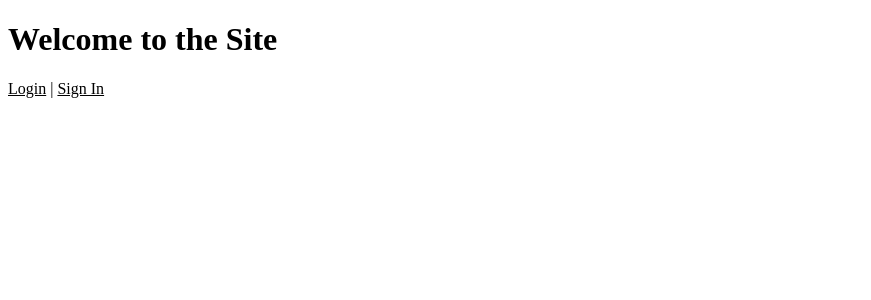
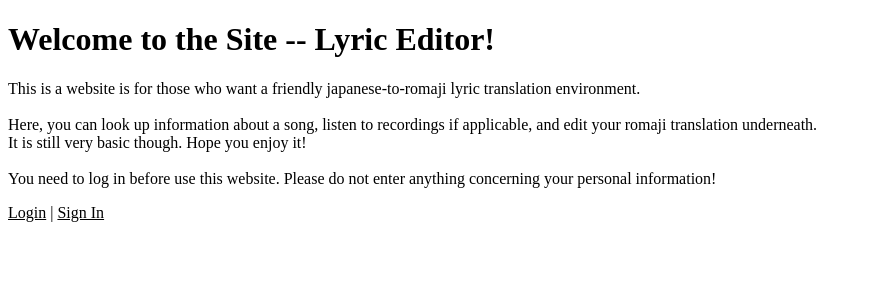
Before and after one commit to Joey111a1/SSE_l3, a Flask app: page / in a window 1280 px wide. Shown: the top 300 px of the page, without its empty margins (0-871 px from the left). Run offline with Flask 3, Linux system fonts and the light colour scheme.

Commit message:
final changes

```diff
--- a/app.py
+++ b/app.py
@@ -1,7 +1,7 @@
 from flask import Flask, render_template, request, redirect, url_for, session
 import os
 import polars as pl
-# import configparser
+import configparser
 from adbc_driver_postgresql import dbapi
 import secrets
 import requests
@@ -10,22 +10,20 @@ import xml.etree.ElementTree as ET
 app = Flask(__name__)
 app.secret_key = secrets.token_hex(16)
 
-# Load configuration
-# config = configparser.ConfigParser()
-# config.read('config.ini')
-# db_host = config.get('database', 'host')
-# db_port = config.get('database', 'port')
-# db_user = config.get('database', 'user')
-# db_password = config.get('database', 'password')
-# db_name = config.get('database', 'database')
+# Below are local configuration -- sadly cannot use them online
+config = configparser.ConfigParser()
+config.read('config.ini')
+db_host = config.get('database', 'host')
+db_port = config.get('database', 'port')
+db_user = config.get('database', 'user')
+db_password = config.get('database', 'password')
+db_name = config.get('database', 'database')
+conn = dbapi.connect(f"postgresql://{db_user}:{db_password}"
+                     f"@{db_host}:{db_port}/{db_name}")
+# # online configuration
+# DATABASE_URL = os.environ.get('DATABASE_URL')
+# conn = dbapi.connect(DATABASE_URL)
 
-DATABASE_URL = os.environ.get('DATABASE_URL')
-# to check whether url is obtained
-print("DATABASE_URL is:", os.environ.get('DATABASE_URL'))
-
-# conn = dbapi.connect(f"postgresql://{db_user}:{db_password}
-# @{db_host}:{db_port}/{db_name}")
-conn = dbapi.connect(DATABASE_URL)
 cur = conn.cursor()
 
 create_users_table = """
@@ -47,6 +45,7 @@ CREATE TABLE IF NOT EXISTS texts (
 cur.execute(create_texts_table)
 conn.commit()
 
+# deal with the special data structure on musicbrainz
 namespaces = {'ns': 'http://musicbrainz.org/ns/mmd-2.0#'}
 
 
@@ -147,6 +146,8 @@ def get_work_information(work_id):
     return {"relations": relations}
 
 
+# This is necessary since the api has different ids
+# for a piece of work and its corresponding recordings
 def get_recordings_for_work(work_id: str) -> str:
     recordings_url = f"https://musicbrainz.org/ws/2/" \
                      f"recording?work={work_id}&limit=1&fmt=xml"
@@ -267,6 +268,9 @@ def delete_text(text_id):
     return redirect(url_for('index'))
 
 
+# This function and the one under it has to fit
+# in both add and edit text page
+# so there has to be a way to distinguish them
 @app.route('/search_artist', methods=['POST'])
 def search_artist():
     artist = request.form.get('artist', '').strip()
--- a/templates/edit_text.html
+++ b/templates/edit_text.html
@@ -64,7 +64,7 @@
     <h1>Edit text here</h1>
 
     <form method="POST">
-        <textarea name="content" rows="50" cols="75">{{ content }}</textarea><br>
+        <textarea name="content" rows="40" cols="100">{{ content }}</textarea><br>
         <button type="submit">Save</button>
     </form>
 
--- a/templates/index.html
+++ b/templates/index.html
@@ -3,22 +3,23 @@
 <head>
     <meta charset="UTF-8" />
     <meta name="viewport" content="width=device-width, initial-scale=1" />
-    <title>Index</title>
+    <title>Lyric Editor</title>
     <link rel="icon" href="../static/relife.ico">
 </head>
 <body>
     {% if logged_in %}
-        <h1><a href="{{ url_for('index') }}" style="text-decoration: none; color: black">Welcome, {{ username }}!</a></h1>
+        <h1><a href="{{ url_for('index') }}" style="text-decoration: none; color: black">Welcome to Lyric Editor, {{ username }}!</a></h1>
+        <img src="../static/index_pic.png" style="height: 225px; width: 225px"> <p style="font-size: 12px; display: inline">(Kumari Kojika from Witch on the Holy Night)</p>
         <form action="{{ url_for('logout') }}" method="get">
             <button type="submit">Logout</button>
         </form>
-         <ol>
+        <ol>
             {% for item in texts %}
                 <p>ID: {{ item["id"] }}</p>
                 <p>Text:</p>
                 <pre><p>{{ item["content"][:200] }}...</p></pre><br>
                 <form action="{{ url_for('edit_text', text_id=item['id']) }}" method="GET" style="display:inline;">
-                    <button type="submit">Edit</button>
+                    <button type="submit">Edit/Show</button>
                 </form>
                 <form action="{{ url_for('delete_text', text_id=item['id']) }}" method="POST" style="display:inline;">
                     <button type="submit">Delete</button>
@@ -30,7 +31,11 @@
             <button type="submit">Add Text</button>
         </form>
     {% else %}
-        <h1><a href="{{ url_for('index') }}" style="text-decoration: none; color: black">Welcome to the Site</a></h1>
+        <h1><a href="{{ url_for('index') }}" style="text-decoration: none; color: black">Welcome to the Site -- Lyric Editor!</a></h1>
+        <p>This is a website is for those who want a friendly japanese-to-romaji lyric translation environment.
+        <br><br>Here, you can look up information about a song, listen to recordings if applicable, and edit your romaji translation underneath.
+        <br>It is still very basic though. Hope you enjoy it!
+        <br><br>You need to log in before use this website. Please do not enter anything concerning your personal information!</p>
         <a href="{{ url_for('login') }}" style="color: black">Login</a> | <a href="{{ url_for('signin') }}" style="color: black">Sign In</a>
     {% endif %}
 </body>
```
Also changed, not shown: static/index_pic.png (added).
